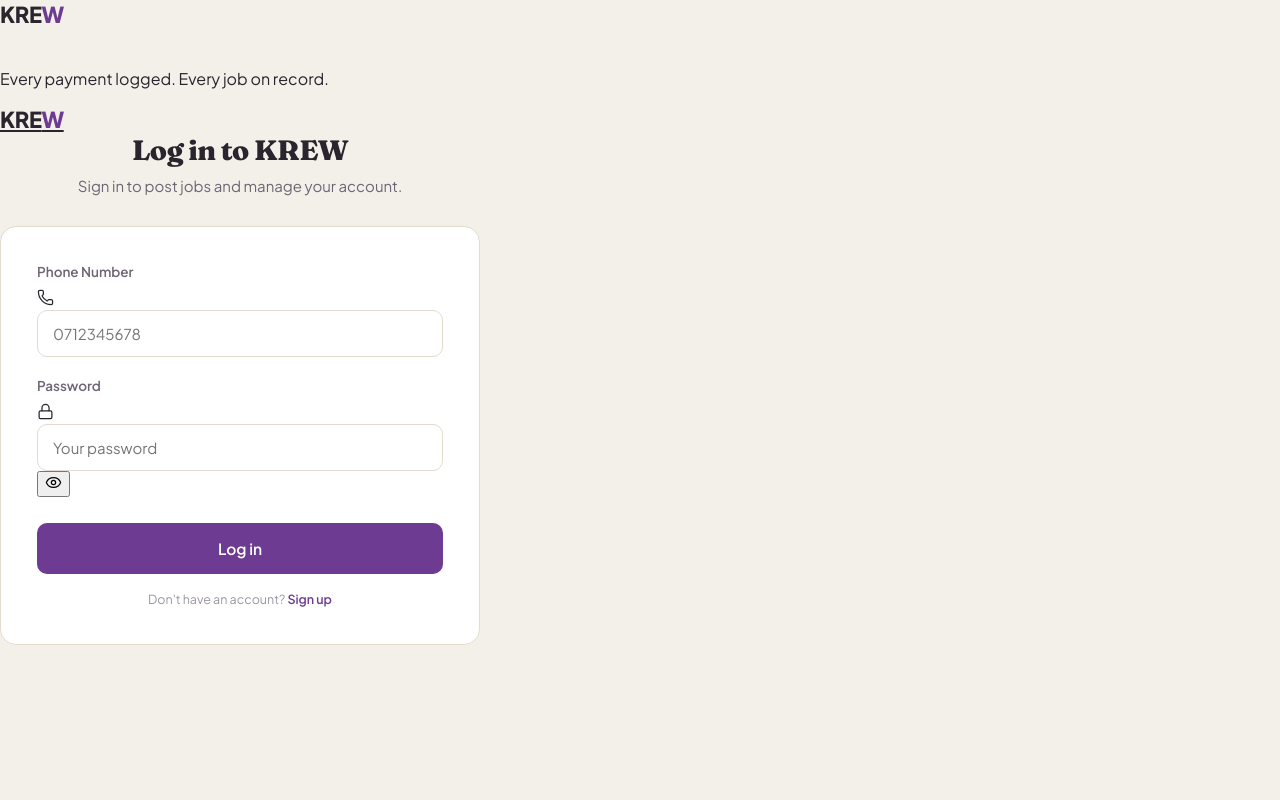
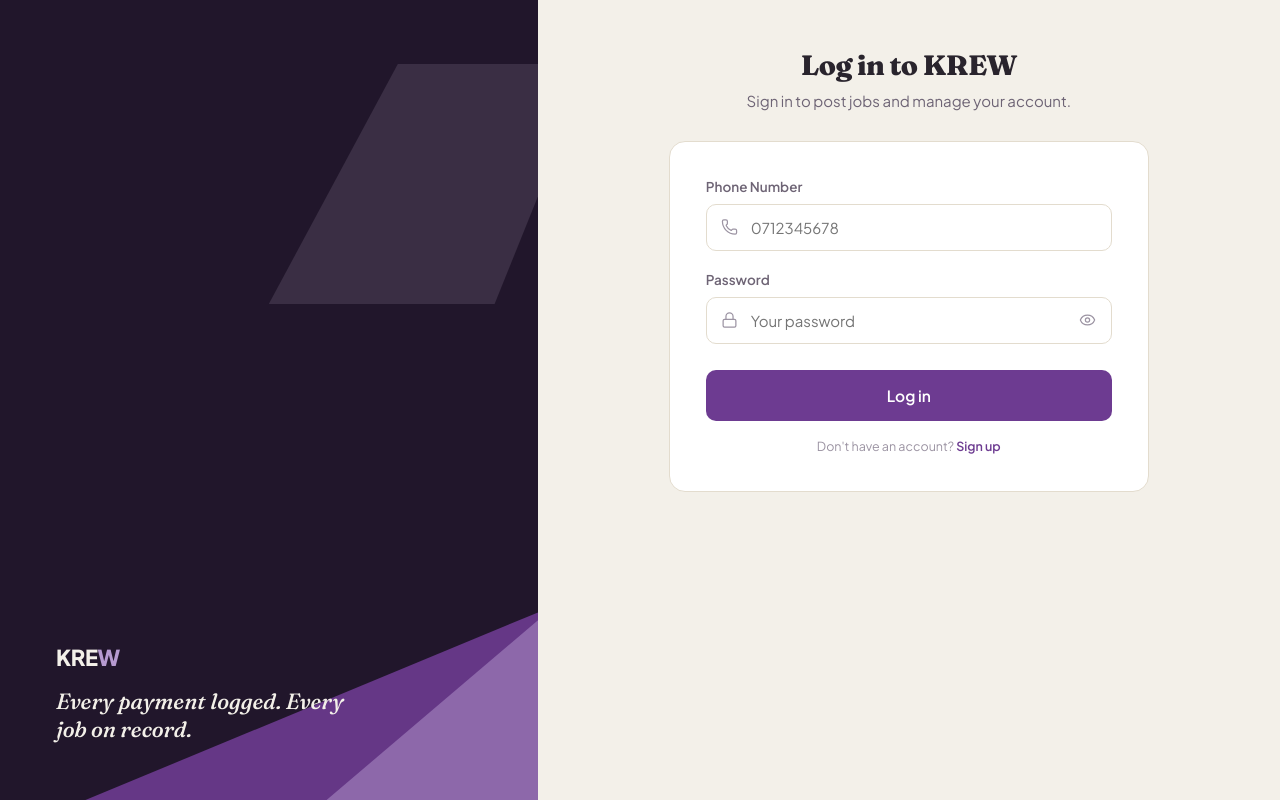
Before and after one commit to raphaelmstudios/krew, a React (Vite) app in the folder client/: page /dashboard in a window 1280 px wide. Built offline with nearby package versions, Linux system fonts and the light colour scheme; no server answers.

Commit message:
forms.css

```diff
--- a/client/src/styles/forms.css
+++ b/client/src/styles/forms.css
@@ -1,6 +1,4 @@
-/* Shared styles for every form screen in KREW (registration, login, job
-   creation, and so on). Having one shared file means every form looks and
-   behaves the same way without copying the same CSS into each screen. */
+/* Auth page styles */
 
 .krew-auth-page {
   min-height: 100vh;
@@ -20,6 +18,109 @@
 
 .krew-wordmark span {
   color: var(--color-brand-text);
+}
+
+/* Auth split layout */
+.krew-auth-split {
+  min-height: 100vh;
+  display: flex;
+}
+
+.krew-auth-visual {
+  flex: 1 1 42%;
+  position: relative;
+  overflow: hidden;
+  background: var(--color-ink-plum);
+  display: flex;
+  flex-direction: column;
+  justify-content: flex-end;
+  padding: 56px;
+}
+
+/* Auth visual shapes */
+.krew-auth-shape {
+  position: absolute;
+  display: block;
+}
+
+.krew-auth-shape-1 {
+  width: 140%;
+  height: 65%;
+  bottom: -10%;
+  left: -20%;
+  background: var(--color-electric-violet);
+  clip-path: polygon(0 100%, 100% 40%, 100% 100%);
+  opacity: 0.9;
+}
+
+.krew-auth-shape-2 {
+  width: 90%;
+  height: 45%;
+  bottom: -5%;
+  right: -15%;
+  background: var(--color-soft-violet);
+  clip-path: polygon(30% 100%, 100% 20%, 100% 100%);
+  opacity: 0.5;
+}
+
+.krew-auth-shape-3 {
+  width: 60%;
+  height: 30%;
+  top: 8%;
+  right: -10%;
+  background: var(--color-lavender-mist);
+  clip-path: polygon(40% 0, 100% 0, 70% 100%, 0 100%);
+  opacity: 0.12;
+}
+
+.krew-auth-visual-content {
+  position: relative;
+  z-index: 1;
+}
+
+.krew-wordmark-on-dark {
+  color: var(--color-text-on-dark);
+  margin-bottom: 16px;
+}
+
+.krew-wordmark-on-dark span {
+  color: var(--color-soft-violet);
+}
+
+.krew-auth-visual-tagline {
+  font-family: var(--font-display);
+  font-style: italic;
+  font-size: 22px;
+  font-weight: 500;
+  color: var(--color-text-on-dark);
+  max-width: 320px;
+  margin: 0;
+  line-height: 1.3;
+}
+
+.krew-auth-form-panel {
+  flex: 1 1 58%;
+  min-width: 0;
+  display: flex;
+  flex-direction: column;
+  align-items: center;
+  overflow-y: auto;
+  padding: 48px 24px 80px 24px;
+}
+
+/* Mobile wordmark */
+.krew-auth-mobile-wordmark {
+  display: none;
+}
+
+@media (max-width: 860px) {
+  .krew-auth-visual {
+    display: none;
+  }
+
+  .krew-auth-mobile-wordmark {
+    display: block;
+  }
 }
 
 .krew-headline-wrap {
@@ -52,11 +153,7 @@
   padding: 36px;
 }
 
-/* The organizer / crew member switch - one control, two choices, so it
-   never reads as two competing buttons. Rounded but not a pill (the brief
-   rules out pill-shaped buttons sitewide) - the outer wrapper and the two
-   options inside it use the same controlled-radius scale as everything
-   else, just at a larger size that suits a segmented control. */
+/* Role toggle */
 .krew-role-toggle {
   display: flex;
   border: 1px solid var(--color-border);
@@ -117,16 +214,53 @@
   border-color: var(--color-danger);
 }
 
+/* Field input wrapper */
+.krew-field-input-wrap {
+  position: relative;
+}
+
+.krew-field-input-wrap .krew-field-input {
+  padding-left: 44px;
+}
+
+.krew-field-input-wrap.has-toggle .krew-field-input {
+  padding-right: 44px;
+}
+
+.krew-field-input-icon {
+  position: absolute;
+  left: 15px;
+  top: 50%;
+  transform: translateY(-50%);
+  color: var(--color-text-faint);
+  display: flex;
+  pointer-events: none;
+}
+
+.krew-field-toggle {
+  position: absolute;
+  right: 12px;
+  top: 50%;
+  transform: translateY(-50%);
+  background: none;
+  border: none;
+  padding: 4px;
+  display: flex;
+  color: var(--color-text-faint);
+  cursor: pointer;
+}
+
+.krew-field-toggle:hover {
+  color: var(--color-text-soft);
+}
+
 .krew-field-error {
   font-size: 12.5px;
   color: var(--color-danger);
   margin-top: 6px;
 }
 
-/* Only one shape and color for every primary action in the whole app -
-   this is what makes it instantly obvious what's clickable. Rectangular
-   with a controlled corner radius, not a pill - see the brief's rule
-   against pill-shaped buttons. */
+/* Primary button */
 .krew-button-primary {
   width: 100%;
   background: var(--color-brand);
@@ -191,9 +325,7 @@
   text-decoration: underline;
 }
 
-/* File upload boxes (ID + selfie, Task d1-5). Each one is a big dashed
-   tappable area instead of the browser's own tiny "Choose file" button,
-   since that default control is easy to miss on a phone screen. */
+/* File upload boxes section */
 .krew-upload-box {
   display: block;
   border: 1.5px dashed var(--color-border);
```
